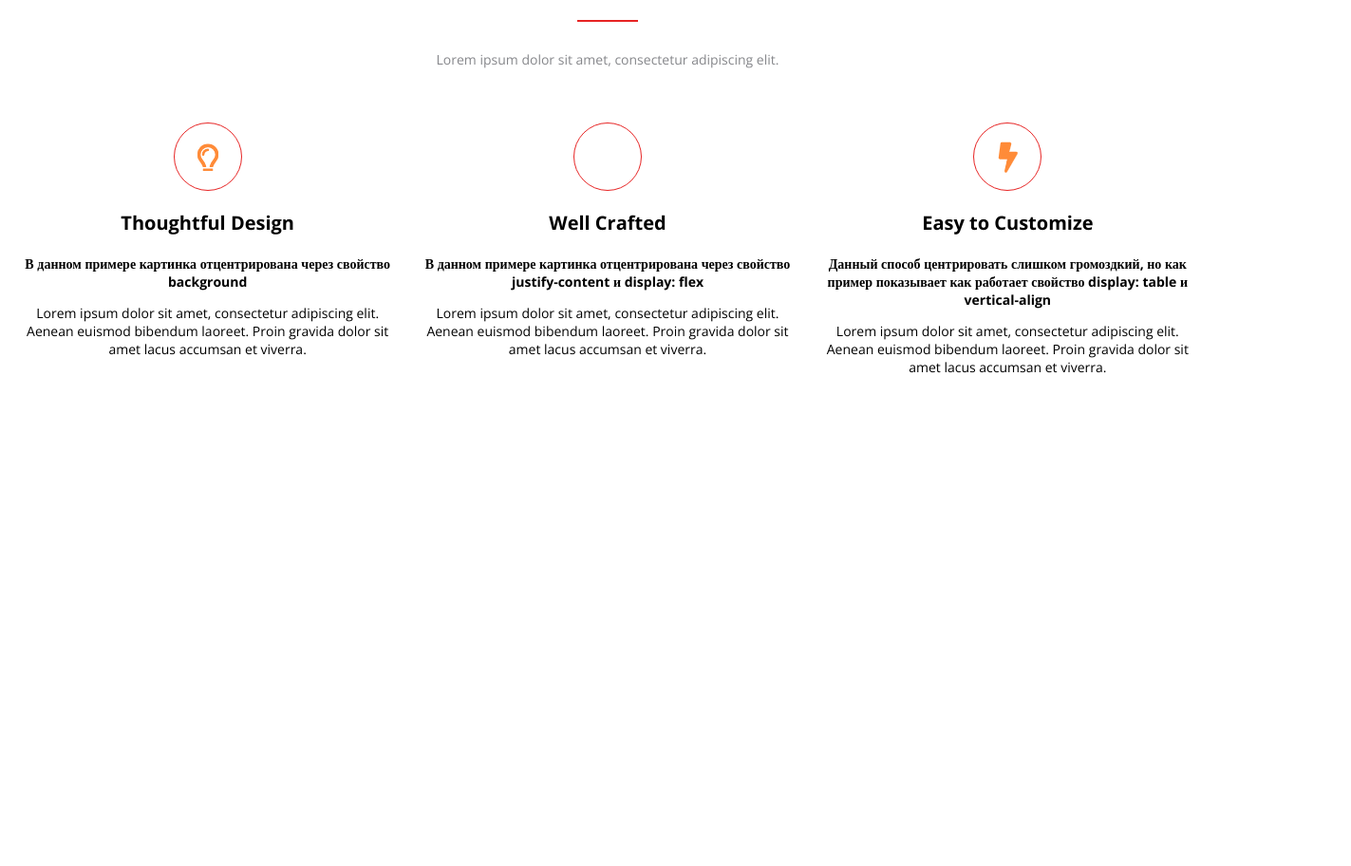
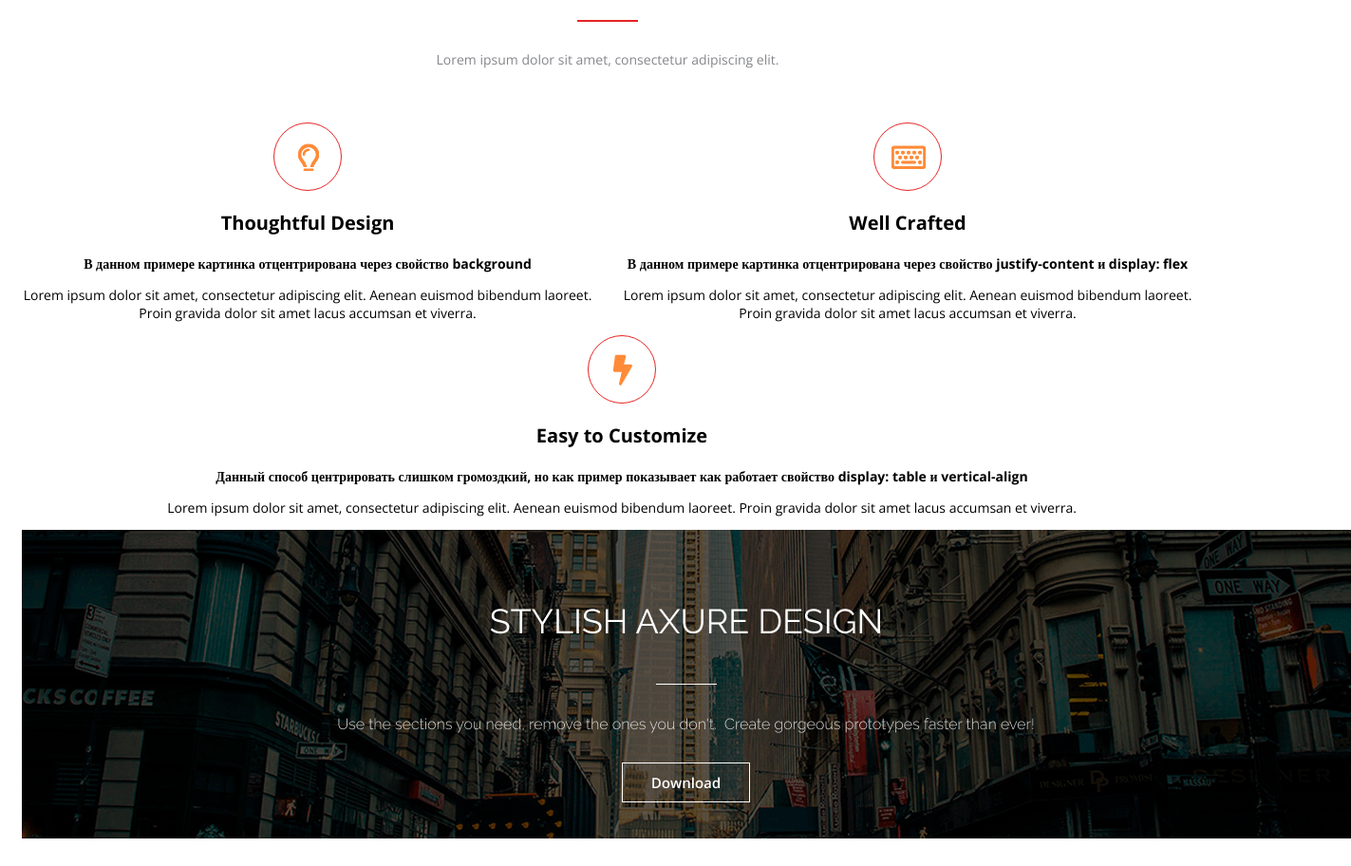
Before and after one commit to igor666777/TeachMeSkils, a plain HTML site: page lesson2/styles/index.html in a window 1280 px wide. Shown: the part 145-1057 px from the top of the page at 95% size, 1423 px wide, since content can reach past the window. Before the commit the page ends 800 px from the top, so only its background shows below. Drawn offline with nearby package versions, Linux system fonts and the light colour scheme.

Commit message:
lesson 2

```diff
--- a/lesson2/styles/index.html
+++ b/lesson2/styles/index.html
@@ -5,7 +5,7 @@
         <link rel="preconnect" href="https://fonts.gstatic.com" crossorigin>
         <link href="https://fonts.googleapis.com/css2?family=Raleway:ital,wght@0,100;0,200;0,300;0,400;1,100;1,200;1,300&display=swap" rel="stylesheet">
         <link href="https://fonts.googleapis.com/css2?family=Open+Sans:ital,wght@0,300;0,400;0,500;0,600;0,700;0,800;1,300;1,400;1,500;1,600;1,700;1,800&family=Raleway:ital,wght@0,100;0,200;0,300;0,400;1,100;1,200;1,300&display=swap" rel="stylesheet">
-        <link href="./styles/style.css" rel="stylesheet" />
+        <link href="/lesson2/styles/styles/style.css" rel="stylesheet" />
     </head>
     <body>
         <h1>
@@ -27,7 +27,7 @@ elit. Aenean euismod bibendum laoreet. Proin gravida  dolor sit amet lacus accum
                 </div>
                 <div class="col-3">
                     <div class="icon-txt keyboard">
-                        <img src="" alt="" />
+                        <img src="image/keyboard.png" alt="" />
                     </div>
                     <div class="prescription">Well Crafted</div>
                     <div class="description">
@@ -54,6 +54,11 @@ elit. Aenean euismod bibendum laoreet. Proin gravida  dolor sit amet lacus accum
                         Lorem ipsum dolor sit amet, consectetur adipiscing
                         elit. Aenean euismod bibendum laoreet. Proin gravida  dolor sit amet lacus accumsan et viverra.
                         </p>
+
+                        <div>
+                            <p>
+                        <img src="image/noname element (1).png" alt=""></p>
+                       </div>
                     </div>
                 </div>
             </div>
```
Also changed, not shown: lesson2/styles/image/noname element (1).png (added).
